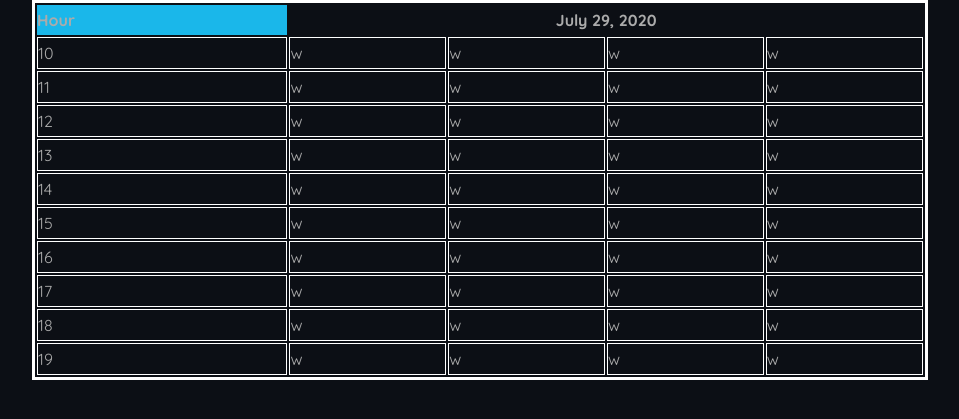
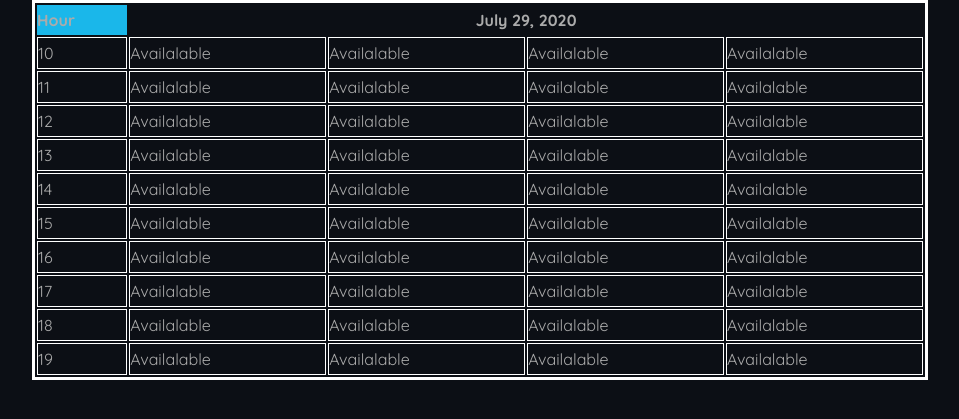
Before and after one commit to wojtekgajda/wake_sys, a Django app: page /reservation_table/ in a window 1280 px wide. Shown: the top 419 px of the page, without its empty margins (160-1119 px from the left). Run offline with Django 3.2, Linux system fonts and the light colour scheme; data that the repository does not hold is empty; some libraries are stand-ins or nearby versions.

Commit message:
29.07.2020  commit

```diff
--- a/RESERVATION_SYS/urls.py
+++ b/RESERVATION_SYS/urls.py
@@ -19,9 +19,12 @@ from django.contrib.auth import views as auth_views
 
 
 from wake_sys.views.views import HomeView, RegisterView, ReservationCreateView, ProfileView, \
-    ReservationsView, ReservationUpdateView, ReservationDeleteView, AvailabilityView
+    ReservationsView, ReservationUpdateView, ReservationDeleteView, AvailabilityView, AdminReservationView, \
+    AdminReservations
 from django.conf import settings
 from django.conf.urls.static import static
+
+
 
 
 urlpatterns = [
@@ -36,6 +39,7 @@ urlpatterns = [
     path('reservation_update/<int:reservation_id>/', ReservationUpdateView.as_view(), name='sys-reservation-update'),
     path('reservation_delete/<int:pk>/', ReservationDeleteView.as_view(), name='sys-reservation-delete'),
     path('reservation_table/', AvailabilityView.as_view(), name='sys-availability'),
+    path('admin/reservation/', AdminReservations.as_view(), name='admin-reservations'),
 ]
 
 if settings.DEBUG:
--- a/wake_sys/forms/forms.py
+++ b/wake_sys/forms/forms.py
@@ -45,7 +45,13 @@ class ReservationForm(forms.ModelForm):
         exclude = ['user']
 
 
+class AdminReservationFrom(forms.ModelForm):
+    class Meta:
+        model = Reservation
+        fields = "__all__"
+
+
 class AvailabilityForm(forms.ModelForm):
     class Meta:
         model = Reservation
-        fields = ['day', 'hour', 'start_slot', 'instructor', 'gear' ]
+        fields = ['day', 'hour', 'start_slot', 'instructor', 'gear']
--- a/wake_sys/templates/availability.html
+++ b/wake_sys/templates/availability.html
@@ -8,13 +8,13 @@
     <link rel="stylesheet" href="https://cdnjs.cloudflare.com/ajax/libs/font-awesome/5.13.0/css/all.min.css"/>
     <link href="https://fonts.googleapis.com/css2?family=Quicksand:wght@300;400;500;600;700&display=swap"
           rel="stylesheet"/>
-    <script src="../static/js/srcipt.js"></script>
+{#    <script src="../static/js/srcipt.js"></script>#}
 </head>
 <body>
 
-<div class="">
-    <div class="">
-        <table class="tg" style="">
+
+
+        <table class="" style="">
             <thead>
             <tr>
                 <th class="tg-0pky" style="background-color: #1ab7ea">Hour</th>
@@ -24,81 +24,20 @@
             </tr>
             </thead>
             <tbody>
-            <tr>
-                <td class="tg-0pky">{{ hours.0.1 }}</td>
-                <td class="tg-0pky" id="0A">w</td>
-                <td class="tg-0pky" id="0B">w</td>
-                <td class="tg-0pky" id="0C">w</td>
-                <td class="tg-0pky" id="0D">w</td>
-            </tr>
-            <tr>
-                <td class="tg-0pky">{{ hours.1.1 }} </td>
-                <td class="tg-0pky" id="11A">w</td>
-                <td class="tg-0pky" id="11B">w</td>
-                <td class="tg-0pky" id="11C">w</td>
-                <td class="tg-0pky" id="11D">w</td>
-            </tr>
-            <tr>
-                <td class="tg-0pky">{{ hours.2.1 }}</td>
-                <td class="tg-0pky" id="12A">w</td>
-                <td class="tg-0pky" id="12B">w</td>
-                <td class="tg-0pky" id="12C">w</td>
-                <td class="tg-0pky" id="12D">w</td>
-            </tr>
-            <tr>
-                <td class="tg-0pky">{{ hours.3.1 }}</td>
-                <td class="tg-0pky" id="13A">w</td>
-                <td class="tg-0pky" id="13B">w</td>
-                <td class="tg-0pky" id="13C">w</td>
-                <td class="tg-0pky" id="13D">w</td>
-            </tr>
-            <tr>
-                <td class="tg-0pky">{{ hours.4.1 }}</td>
-                <td class="tg-0pky" id="14A">w</td>
-                <td class="tg-0pky" id="14B">w</td>
-                <td class="tg-0pky" id="14C">w</td>
-                <td class="tg-0pky" id="14D">w</td>
-            </tr>
-            <tr>
-                <td class="tg-0pky">{{ hours.5.1 }}</td>
-                <td class="tg-0pky" id="15A">w</td>
-                <td class="tg-0pky" id="15B">w</td>
-                <td class="tg-0pky" id="15C">w</td>
-                <td class="tg-0pky" id="15D">w</td>
-            </tr>
-            <tr>
-                <td class="tg-0pky">{{ hours.6.1 }}</td>
-                <td class="tg-0pky" id="16A">w</td>
-                <td class="tg-0pky" id="16B">w</td>
-                <td class="tg-0pky" id="16C">w</td>
-                <td class="tg-0pky" id="16D">w</td>
-            </tr>
-            <tr>
-                <td class="tg-0pky">{{ hours.7.1 }}</td>
-                <td class="tg-0pky" id="17A">w</td>
-                <td class="tg-0pky" id="17B">w</td>
-                <td class="tg-0pky" id="17C">w</td>
-                <td class="tg-0pky" id="17D">w</td>
-            </tr>
-            <tr>
-                <td class="tg-0pky">{{ hours.8.1 }}</td>
-                <td class="tg-0pky" id="18A">w</td>
-                <td class="tg-0pky" id="18B">w</td>
-                <td class="tg-0pky" id="18C">w</td>
-                <td class="tg-0pky" id="18D">w</td>
-            </tr>
-            <tr>
-                <td class="tg-0pky">{{ hours.9.1 }}</td>
-                <td class="tg-0pky" id="19A">w</td>
-                <td class="tg-0pky" id="19B">w</td>
-                <td class="tg-0pky" id="19C">w</td>
-                <td class="tg-0pky" id="19D">w</td>
-            </tr>
+            {% for hour in hour_slots %}
+                <tr>
+                    {% for slot in hour %}
+                        {% if forloop.first %} <td>{{ slot }}</td>
+                        {% else %}
+                    <td>{{ slot|yesno:' Not Available, Availalable' }}</td>
+                        {% endif %}
+
+                {% endfor %}
+                </tr>
+            {% endfor %}
             </tbody>
+        </table>
 
-        </table>
-    </div>
-</div>
-</div>
+
 </body>
 </html>
--- a/wake_sys/templates/base.html
+++ b/wake_sys/templates/base.html
@@ -59,8 +59,8 @@
 {% block content %}
     <main class="site-wrapper">
         <div class="pt-table desktop-768">
-{#            <div class="pt-tablecell page-home relative"#}
-{#                 style="background-image: {% static 'img/CWC3.png' %};background-position:center; background-size: auto;">#}
+            <div class="pt-tablecell page-home relative"
+                 style="background-image: {% static 'img/CWC3.png' %};background-position:center; background-size: auto;">
 
                 <div class="overlay"></div>
                 <div class="container">
--- a/wake_sys/templates/booking.html
+++ b/wake_sys/templates/booking.html
@@ -8,7 +8,7 @@
         {% for booking in bookings %}
             <div class="container">
                 <ul>
-                    <li>Reservation for user{{ booking.user }}
+                    <li>Reservation for user: {{ booking.user }}
                     <li>Day: {{ booking.day }}
                     <li>Hour: {{ booking.hour }} : {{ booking.start_slot }}
                     <li>Duration: {{ booking.duration }} slots
--- a/wake_sys/templates/register.html
+++ b/wake_sys/templates/register.html
@@ -8,7 +8,7 @@
                 {% csrf_token %}
                 <fielset class="form-group">
                     <legend class="border-bottom mb-4">Register Account</legend>
-                   <div class="form-div">{{ form|crispy }}</div>  <!-- renderowanie forma przez crispy forms -->
+                   <div class="form-div">{{ form|crispy }}</div>
                 </fielset>
                 <div class="form-group">
                     <button class="btn btn-outline-info" type="submit">Register</button>
--- a/wake_sys/templates/reservation.html
+++ b/wake_sys/templates/reservation.html
@@ -3,12 +3,12 @@
 {% block title %} Reservation {% endblock %}
 
 {% block content %}
-    <h1>WAKE_SYS LOG IN</h1>
+    <h1>WAKE_SYS Reservations</h1>
    <div class="d-flex p-5">
             <form action="" method="POST">
             {% csrf_token %}
                 <fieldset class="form-group">
-                    <legend class="border-bottom mb-4">Join Today</legend>
+                    <legend class="border-bottom mb-4">Reservation</legend>
                    <div class="form-div">{{ form|crispy }}</div>
                 </fieldset>
                 <div class="form-group">
--- a/wake_sys/views/views.py
+++ b/wake_sys/views/views.py
@@ -8,7 +8,6 @@ import datetime
 from wake_sys.models import Reservation
 from wake_sys.forms.forms import UserRegisterForm, ReservationForm, ProfileUpdateForm, UserUpdateForm, AvailabilityForm
 from django.contrib.auth.models import User
-from wake_sys.models import HOURS
 
 
 class HomeView(View):
@@ -60,8 +59,7 @@ class ReservationCreateView(LoginRequiredMixin, View):
         form = ReservationForm(request.POST)
         if form.is_valid():
             now = datetime.datetime.now().time()
-            now = int(now.strftime('%H')) + 2
-            print(now)
+            now_hour = int(now.strftime('%H')) + 2
             reservation = Reservation.objects.filter(user=request.user,
                                                      day=form.cleaned_data['day'],
                                                      hour=form.cleaned_data['hour'],
@@ -69,7 +67,7 @@ class ReservationCreateView(LoginRequiredMixin, View):
             if reservation:
                 messages.error(request, f'Please pick different date or hour')
                 return redirect('sys-reservation')
-            elif form.cleaned_data['hour'] < now:
+            elif form.cleaned_data['hour'] < now_hour:
                 messages.error(request, f"You can't make reservation in the past")
                 return redirect('sys-reservation')
             instance = form.save(commit=False)
@@ -80,12 +78,13 @@ class ReservationCreateView(LoginRequiredMixin, View):
 
 
 class ReservationsView(LoginRequiredMixin, View):
-    def get(self, request, ):
+    def get(self, request):
         bookings = Reservation.objects.filter(user=request.user)
         return render(request, 'booking.html', {'bookings': bookings})
 
 
 class ReservationUpdateView(LoginRequiredMixin, View):
+
     def get(self, request, reservation_id):
         reservation = Reservation.objects.get(id=reservation_id)
         form = ReservationForm(instance=reservation)
@@ -110,15 +109,54 @@ class ReservationDeleteView(DeleteView, LoginRequiredMixin):
     success_url = reverse_lazy('sys-bookings')
 
 
+class AdminReservations(LoginRequiredMixin, View):
+    def get(self, request):
+        bookings = Reservation.objects.all()
+        if 'search' in request.GET:
+            search_result = request.GET['search']
+            bookings = bookings.filter(user__username__icontains=search_result)
+            return render(request, 'admin_reservation.html', {'bookings': bookings})
+        else:
+            return render(request, 'admin_reservation.html', {'bookings': bookings})
+
+    # def search(self, request):
+    #     query = self.request.GET.get('search')
+    #     if query:
+    #         return Reservation.objects.filter(user__icontains=query)
+    #     else:
+    #         return Reservation.objects.all()
+
+
+class AdminReservationView(LoginRequiredMixin, View):
+
+    def get(self, request, reservation_id):
+        reservation = Reservation.objects.all()
+        form = ReservationForm(instance=reservation)
+        return render(request, 'reservation.html', {'form': form})
+
+    def post(self, request, reservation_id):
+        reservation = Reservation.objects.get(id=reservation_id)
+        form = ReservationForm(request.POST, instance=reservation)
+        if form.is_valid():
+            form.save()
+            messages.success(request, f'User reservation has been updated!')
+            return redirect('admin-reservations')
+
+        messages.error(request, f'Fill up the form correctly')
+        form = ReservationForm(instance=reservation)
+        return render(request, 'admin_reservation.html', {'form': form})
+
+
 class AvailabilityView(View):
     def get(self, request):
         today = datetime.datetime.now().date()
-        reservations = Reservation.objects.filter(day=today)
-        form = AvailabilityForm()
-        hours = HOURS
+        reservations = Reservation.objects.filter(day=today).order_by('hour', 'start_slot')
+        reservations_set = set()
+        for reservation in reservations.iterator():
+            reservations_set.add((reservation.hour, reservation.start_slot))
+        hour_slots = [[hour, (hour, 00) in reservations_set, (hour, 15) in reservations_set,
+                       (hour, 30) in reservations_set, (hour, 45) in reservations_set] for hour in range(10, 20)]
 
-
-
-        return render(request, 'availability.html', {'form': form,
-                                                     'today': today,
-                                                     'hours': hours})
+        print(reservations_set)
+        return render(request, 'availability.html', {'today': today,
+                                                     'hour_slots': hour_slots})
```
Also changed, not shown: wake_sys/models.py (+0 -9 lines), wake_sys/templates/admin_reservation.html (added, +55 -0 lines), wake_sys/templates/delete.html (+0 -30 lines), media/profile_pics/shred-2_5UWtImZ.jpg (added), media/profile_pics/shred-9_UERixo2.jpg (added).
